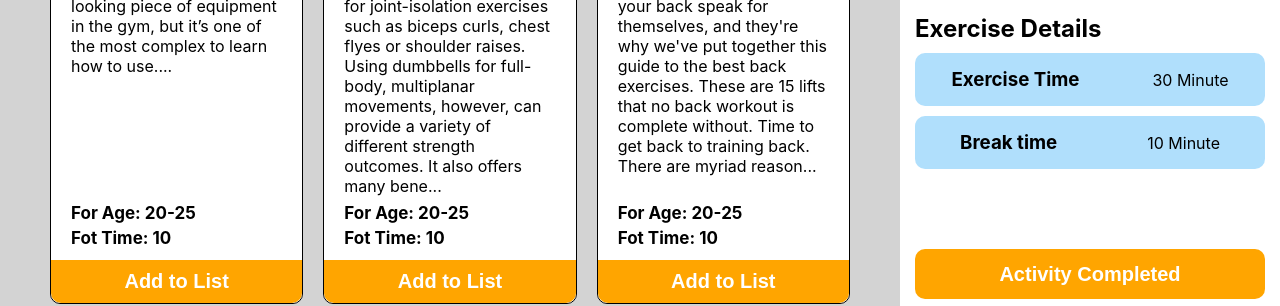
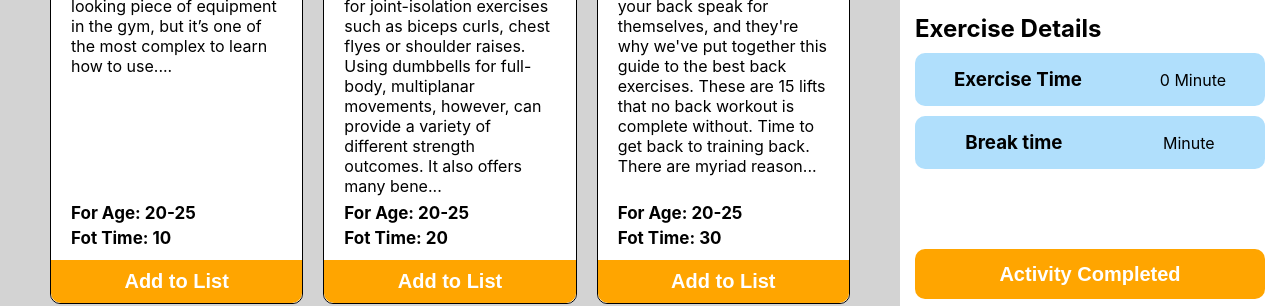
Before and after one commit to shohagroy/imperial-fitness-club, a React (Create React App) app: page / in a window 1280 px wide. Shown: the part 386-692 px from the top of the page. Built offline with nearby package versions, Linux system fonts and the light colour scheme.

Commit message:
break time function locakStorage added

```diff
--- a/public/gym.json
+++ b/public/gym.json
@@ -13,7 +13,7 @@
     "name": "Dumbbell",
     "extension": "Dumbbells are often used for joint-isolation exercises such as biceps curls, chest flyes or shoulder raises. Using dumbbells for full-body, multiplanar movements, however, can provide a variety of different strength outcomes. It also offers many benefits for cardiorespiratory fitness and flexibility.",
     "age": "20-25",
-    "time": 10,
+    "time": 20,
     "img": "./images/dumbbell.jpg"
   },
 
@@ -22,7 +22,7 @@
     "name": "Back Exercises",
     "extension": "The benefits of training your back speak for themselves, and they're why we've put together this guide to the best back exercises. These are 15 lifts that no back workout is complete without. Time to get back to training back. There are myriad reasons to train your traps, lats and beyond. We’ll let Ben West and Jordane Zammit Tabona, co-founders of London gym 360Athletic, talk you through them.",
     "age": "20-25",
-    "time": 10,
+    "time": 30,
     "img": "./images/back-exercising.jpg"
   },
 
@@ -67,7 +67,7 @@
     "img": "./images/Boxing-Power-Tower.jpg"
   },
   {
-    "id": "4",
+    "id": "9",
     "name": "Leg workouts",
     "extension": "Leg workouts engage the major muscle groups of your body, which helps to improve overall athletic performance and support healthy movement patterns in your daily life. A strong lower body will also help to prevent injury and manage chronic conditions such as arthritis, heart disease, and diabetes.",
     "age": "25-40",
--- a/src/App.js
+++ b/src/App.js
@@ -1,12 +1,25 @@
+import { useState } from 'react';
 import './App.css';
 import AsideComponent from './components/AsideComponent/AsideComponent';
 import CardComponent from './components/CardComponent/CardComponent';
 
 function App() {
+
+
+  const [time, setTime] = useState(0)
+
+  let newTime = 0;
+  const addListButton = (excTime)=>{
+
+    newTime = time + excTime
+    setTime(newTime)
+
+  }
+
   return (
     <div className="App">
-      <CardComponent/>
-      <AsideComponent/>
+      <CardComponent addHandelar={addListButton}/>
+      <AsideComponent time={time}/>
     </div>
   );
 }
--- a/src/components/AsideComponent/AsideComponent.js
+++ b/src/components/AsideComponent/AsideComponent.js
@@ -1,16 +1,33 @@
-import React from 'react';
+import React, { useEffect, useState } from 'react';
 import './AsideComponent.css'
 import Break from './Break/Break';
 import Exercise from './Exercise/Exercise';
 import User from './User/User';
 
 
-const AsideComponent = () => {
+const AsideComponent = ({time}) => {
+
+    const [breakTime, setBreakTime] = useState(0);
+    const [displayTime, setDisplayTime] = useState(0)
+
+    useEffect(()=>{
+
+        const restBreakTime = localStorage.getItem('breakTime');
+        setDisplayTime(restBreakTime);
+
+    }, [breakTime])
+
+    const breakButton = (currentBreak) => {
+        setBreakTime(currentBreak)
+        localStorage.setItem('breakTime', currentBreak)
+    }
+
     return (
         <div className='aside'>
             <User/>
-            <Break/>
-            <Exercise/>
+            <Break breakButton={breakButton}>
+            </Break>
+            <Exercise excTime={time} restTime={displayTime}/>
         </div>
     );
 };
--- a/src/components/AsideComponent/Break/Break.js
+++ b/src/components/AsideComponent/Break/Break.js
@@ -1,25 +1,28 @@
 import React from 'react';
 import './Break.css'
 
-const Break = () => {
+const Break = ({breakButton}) => {
+
+
+
     return (
         <div className='break-container'>
             <h2>Add a Break</h2>
             <div className='break-button-container'>
                 <div className='button'>
-                    <p>10<small>S</small></p>
+                    <p onClick={()=>breakButton(10)}>10<small>S</small></p>
                 </div>
                 <div className='button'>
-                    <p>20<small>S</small></p>
+                    <p onClick={()=>breakButton(20)}>20<small>S</small></p>
                 </div>
                 <div className='button'>
-                    <p>30<small>S</small></p>
+                    <p onClick={()=>breakButton(30)}>30<small>S</small></p>
                 </div>
                 <div className='button'>
-                    <p>40<small>S</small></p>
+                    <p onClick={()=>breakButton(40)}>40<small>S</small></p>
                 </div>
                 <div className='button'>
-                    <p>50<small>S</small></p>
+                    <p onClick={()=>breakButton(50)}>50<small>S</small></p>
                 </div>
             </div>
 
--- a/src/components/AsideComponent/Exercise/Exercise.js
+++ b/src/components/AsideComponent/Exercise/Exercise.js
@@ -1,18 +1,22 @@
 import React from 'react';
 import './Exercise.css'
 
-const Exercise = () => {
+
+
+const Exercise = ({excTime, restTime}) => {
+
+
     return (
         <div className='exercise-details-container'>
             <h2>Exercise Details</h2>
             <div className='exercise-container'>
                 <h3>Exercise Time</h3>
-                <p>30 Minute</p>
+                <p>{excTime} Minute</p>
 
             </div>
             <div className='exercise-container'>
                 <h3>Break time</h3>
-                <p>10 Minute</p>
+                <p>{restTime} Minute</p>
             </div>
 
             <button>Activity Completed</button>
--- a/src/components/CardComponent/CardComponent.js
+++ b/src/components/CardComponent/CardComponent.js
@@ -6,7 +6,7 @@ import Header from './Header/Header';
 
 
 
-const CardComponent = () => {
+const CardComponent = ({addHandelar}) => {
 
 
     const [cards, setCards] = useState([]);
@@ -23,7 +23,9 @@ const CardComponent = () => {
             <div className='card-container'>
             {
                 cards.map(card => <DisplayCard
+                    addHandelar={addHandelar}
                     card={card}
+                    key={card.id}
                     /> )
             }
 
--- a/src/components/CardComponent/DisplayCard/DisplayCard.css
+++ b/src/components/CardComponent/DisplayCard/DisplayCard.css
@@ -52,3 +52,9 @@
     border-bottom-right-radius: 10px;
 
 }
+
+
+.add-button:hover{
+    background-color: lightskyblue;
+    color: black;
+}
--- a/src/components/CardComponent/DisplayCard/DisplayCard.js
+++ b/src/components/CardComponent/DisplayCard/DisplayCard.js
@@ -1,12 +1,11 @@
 import React from 'react';
 import './DisplayCard.css'
 
-const DisplayCard = ({card}) => {
+const DisplayCard = ({card, addHandelar}) => {
 
 
     const {id, name, extension, age, time, img} = card;
 
-    console.log(card)
 
 
     return (
@@ -20,7 +19,7 @@ const DisplayCard = ({card}) => {
                     <h4>Fot Time: {time}</h4>
                 </div>
             </div>
-            <button className='add-button'>Add to List</button>
+            <button className='add-button' onClick={()=>addHandelar(card.time)}>Add to List</button>
 
         </div>
     );
```
